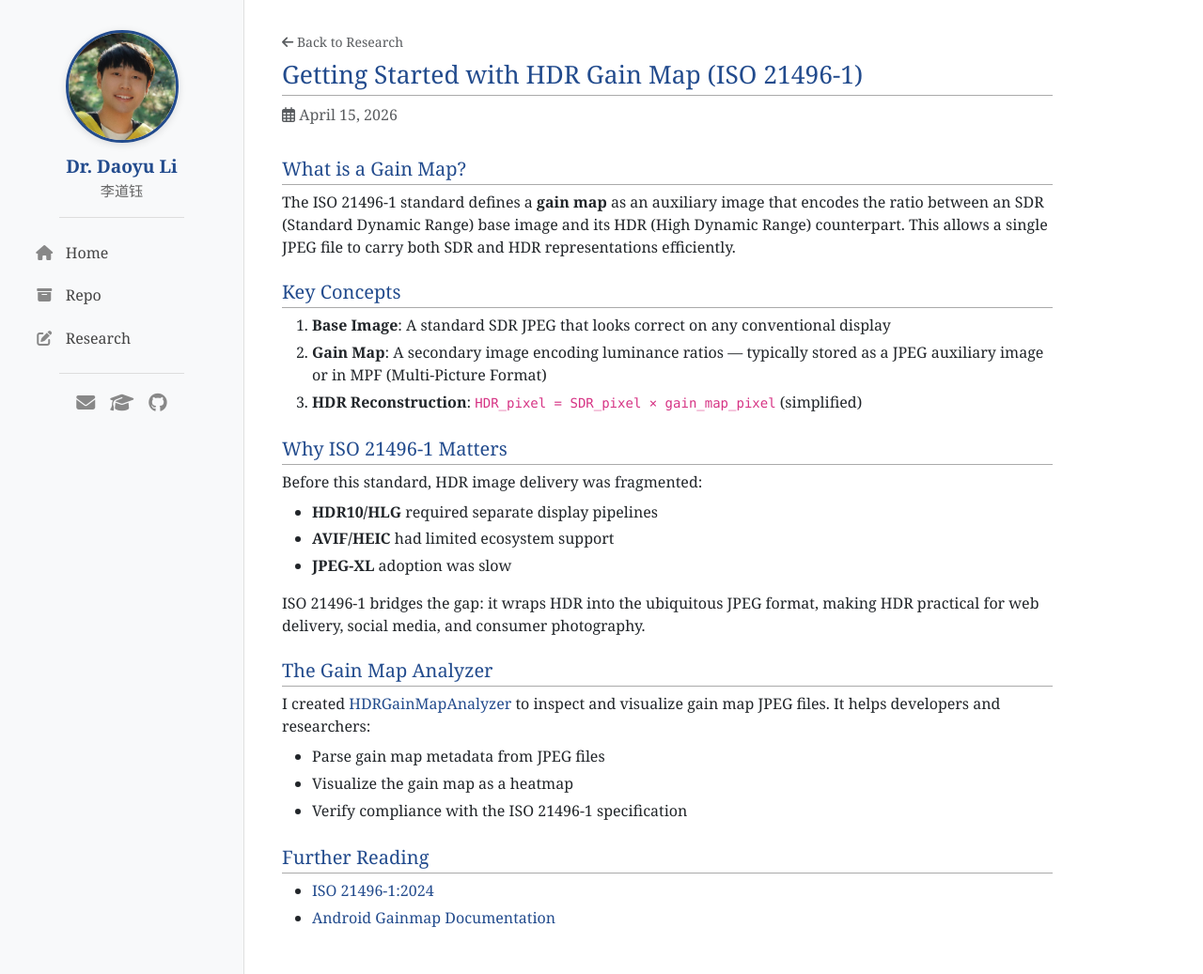
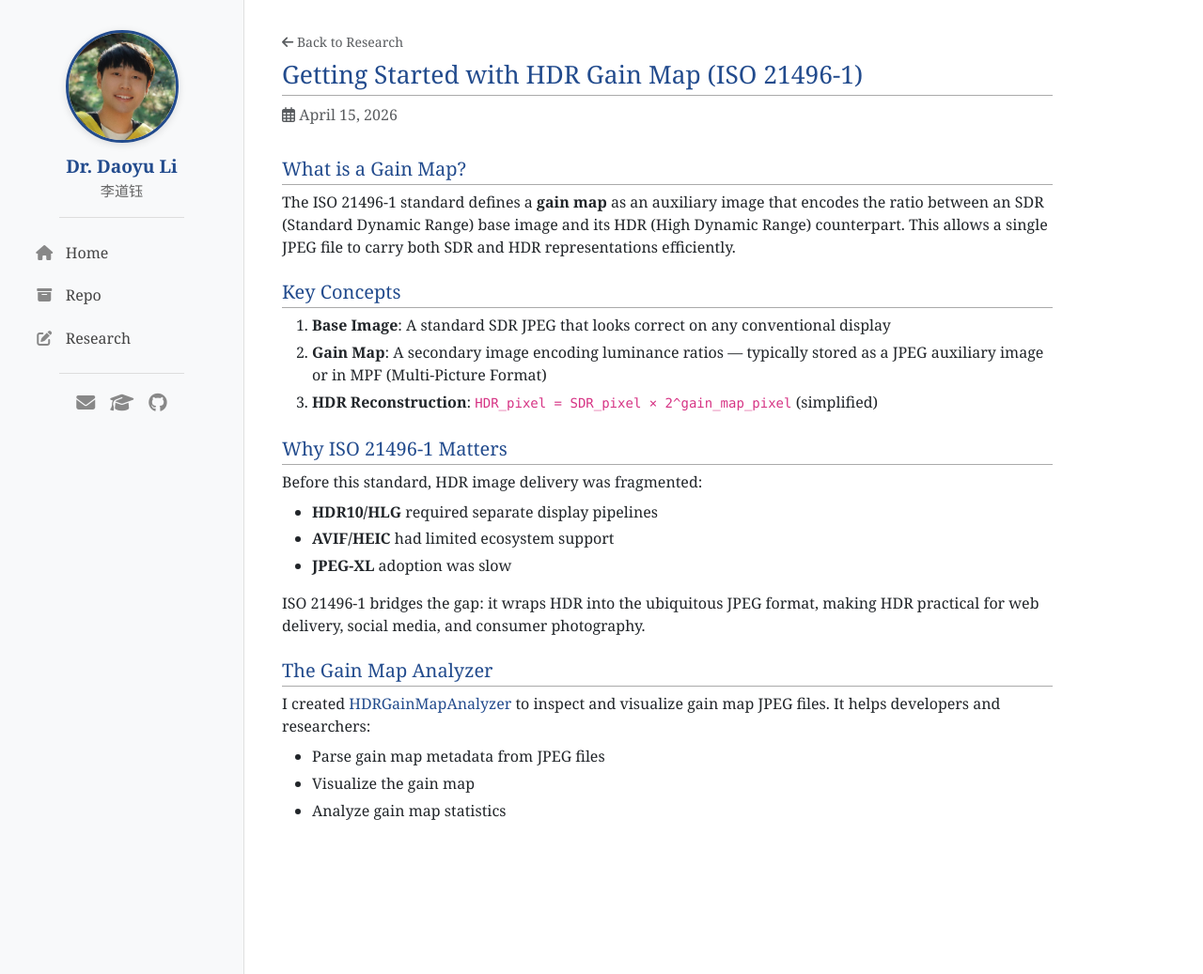
Before and after one commit to daoyuli/daoyuli.github.io, a Jekyll site: the page built from _research/example-article.md, in a window 1280 px wide and 1037 px high. Shown: the whole window at 94% size. Built offline with Jekyll 4.4.1, drawn with Linux system fonts in a browser that asks for light colours; nearby versions of some CDN libraries.

Commit message:
modify some style issues

```diff
--- a/_data/repos.yml
+++ b/_data/repos.yml
@@ -2,15 +2,14 @@
 # To add a repo, copy the block below and fill in the fields
 
 - name: HDRGainMapAnalyzer
-  description: Analyze ISO 21496-1 HDR gain map JPEG files — inspect gain map metadata, visualize HDR content, and validate compliance.
-  tags:
+  description: Analyze ISO 21496-1 HDR gain map JPEG files.
     - HDR
     - Python
     - Image Processing
   url: https://github.com/daoyuli/HDRGainMapAnalyzer
 
 - name: SimulateHdrContentOnSdrScreen
-  description: Simulate HDR visual perception on arbitrary SDR displays by modeling the human visual system's adaptation to luminance and color.
+  description: Simulate HDR visual perception on arbitrary SDR displays by modeling the human visual system's adaptation to luminance.
   tags:
     - HDR
     - Python
--- a/_research/example-article.md
+++ b/_research/example-article.md
@@ -13,7 +13,7 @@ The ISO 21496-1 standard defines a **gain map** as an auxiliary image that encod
 
 1. **Base Image**: A standard SDR JPEG that looks correct on any conventional display
 2. **Gain Map**: A secondary image encoding luminance ratios — typically stored as a JPEG auxiliary image or in MPF (Multi-Picture Format)
-3. **HDR Reconstruction**: `HDR_pixel = SDR_pixel × gain_map_pixel` (simplified)
+3. **HDR Reconstruction**: `HDR_pixel = SDR_pixel × 2^gain_map_pixel` (simplified)
 
 ## Why ISO 21496-1 Matters
 
@@ -29,10 +29,5 @@ ISO 21496-1 bridges the gap: it wraps HDR into the ubiquitous JPEG format, makin
 I created [HDRGainMapAnalyzer](https://github.com/daoyuli/HDRGainMapAnalyzer) to inspect and visualize gain map JPEG files. It helps developers and researchers:
 
 - Parse gain map metadata from JPEG files
-- Visualize the gain map as a heatmap
-- Verify compliance with the ISO 21496-1 specification
-
-## Further Reading
-
-- [ISO 21496-1:2024](https://www.iso.org/standard/86750.html)
-- [Android Gainmap Documentation](https://source.android.com/docs/core/camera/gainmap)
+- Visualize the gain map
+- Analyze gain map statistics
```
Also changed, not shown: index.md (+2 -2 lines), repo.md (+1 -1 lines), research.md (+1 -1 lines).
